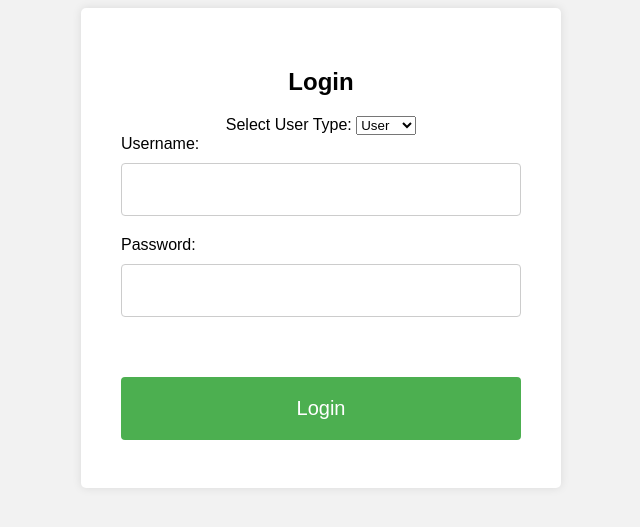
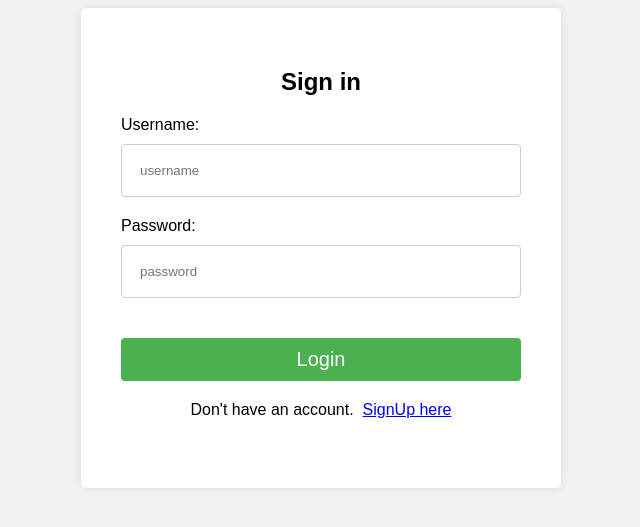
Before and after one commit to princekumar1709/Django, a Django app: page /log in a window 1280 px wide. Shown: the top 527 px of the page, without its empty margins (319-959 px from the left). Run offline with Django 4.2, Linux system fonts and the light colour scheme.

Commit message:
first commit

```diff
--- a/authentication/models.py
+++ b/authentication/models.py
@@ -3,8 +3,6 @@ from django.db import models
 # Create your models here.
 
 class user(models.Model):
-    name = models.CharField(max_length=100)
+    username = models.CharField(max_length=100)
     email = models.EmailField()
     password = models.CharField(max_length=100)
-    phone = models.CharField(max_length=100)
-    address = models.CharField(max_length=100)
--- a/authentication/urls.py
+++ b/authentication/urls.py
@@ -2,10 +2,7 @@ from django.urls import path
 from . import views
 
 urlpatterns = [
-    # other URL patterns
     path('', views.dash, name='dash'),
     path('signup', views.signup, name='signup'),
-    path('register', views.register, name='register'),
     path('log', views.log, name='log'),
-    # other URL patterns
 ]
--- a/authentication/views.py
+++ b/authentication/views.py
@@ -1,29 +1,44 @@
 from django.shortcuts import render, redirect
-from django.contrib.auth.models import User
+from django.contrib.auth.models import User,auth
+from django.http import HttpResponse
+
 # from .models import user
 
+
+#dashboard
 def dash(request):
     return render(request, 'dash.html')
 
-def log(request):
-    return render(request, 'log.html')
 
-def register(request):
-    return render(request,'register.html')
+#sign up page
+def signup(request):
+    if request.method == 'POST':
+        username = request.POST.get('username')
+        email = request.POST.get('email')
+        password = request.POST.get('password')
+        user= User.objects.create_user(username=username, email=email, password=password)
+        if user:
+            print('User created successfully')
+            user.save()
+            return redirect('log')  # Redirect to the login page
+        else:
+            return redirect('signup.html') #redirect to the signup page
+    else:
+         return render(request,'signup.html')
 
 
-def signup(request):
+#login page
+def log(request):
     if request.method == 'POST':
-            name=request.POST['name']
-            email=request.POST['email']
-            password=request.POST['password']
-            phone=request.POST['phone']
-            address=request.POST['address']
+            username = request.POST.get('username')
+            password = request.POST.get('password')
 
-            user1= User.objects.create_user(name=name, email=email, password=password, phone=phone,address=address)
-            print(user1)
-            print('user created')
-            return redirect('/')
+            user = auth.authenticate(request, username=username,password=password)
 
-    else:
-         return render(request,'signup.html')
+            if user is not None:
+                auth.login(request, user)
+                print('User logged in successfully')
+                return redirect('dash')  # Redirect to the dashboard page after successful login
+            else:
+                return HttpResponse('Invalid username or password')
+    return render(request, 'log.html')
--- a/templates/log.html
+++ b/templates/log.html
@@ -44,45 +44,44 @@
 
         .form-group input[type="submit"] {
             width: 100%;
-            padding: 20px;
+            padding: 10px;
             background-color: #4caf50;
             color: #fff;
             border: none;
             border-radius: 4px;
             cursor: pointer;
-            margin-top: 40px;
+            margin-top: 20px;
             font-size: 20px;
         }
 
         .form-group input[type="submit"]:hover {
             background-color: #45a049;
         }
+
+
     </style>
 </head>
 <body>
     <div class="container">
-        <h2>Login</h2>
-        <div id="user-type">
-            <label>Select User Type:</label>
-            <select id="user-type-select">
-                <option value="user">User</option>
-                <option value="admin">Admin</option>
-            </select>
-        </div>
+        <h2>Sign in</h2>
         <div id="login-form">
-            <form action="login" method="post">
+            <form action="log" method="post">
+                {% csrf_token %}
                 <div class="form-group">
                     <label for="username">Username:</label>
-                    <input type="text" id="username" name="username">
+                    <input type="text" id="username" name="username" placeholder="username" required>
                 </div>
                 <div class="form-group">
                     <label for="password">Password:</label>
-                    <input type="password" id="password" name="password">
+                    <input type="password" id="password" name="password" placeholder="password" required>
                 </div>
                 <div class="form-group">
                     <input type="submit" value="Login">
                 </div>
             </form>
+            <div>
+                <p>Don't have an account.&nbsp;&nbsp;<a href="signup">SignUp here</a></p>
+            </div>
         </div>
     </div>
 </body>
```
Also changed, not shown: templates/signup.html (+10 -11 lines), authentication/migrations/0002_rename_address_user_username_remove_user_name_and_more.py (added), authentication/migrations/0003_rename_username_user_name.py (added), authentication/migrations/0004_rename_name_user_username.py (added).
